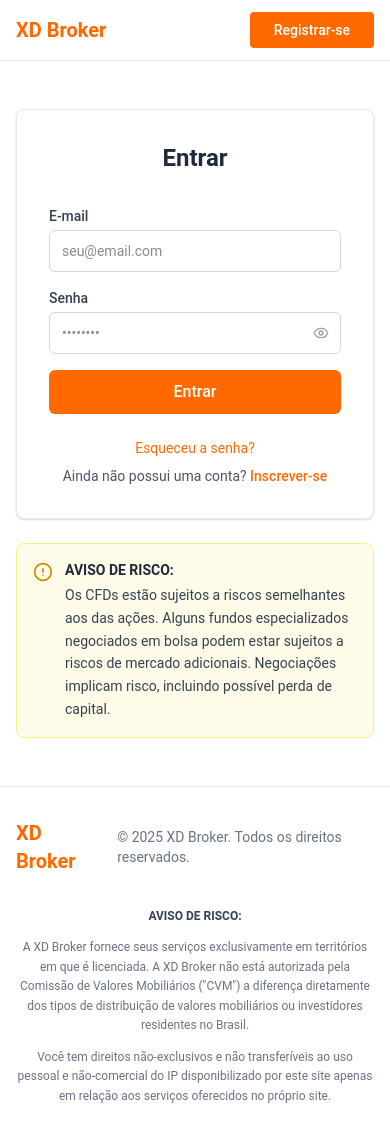
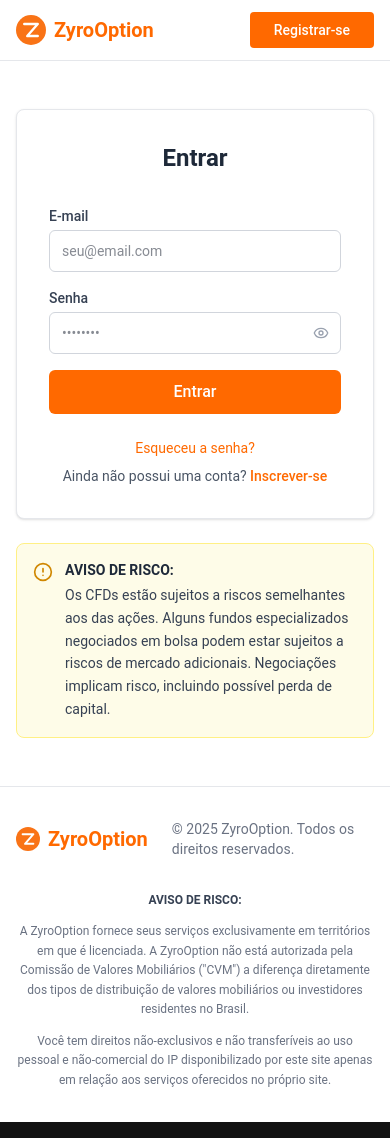
Before and after one commit to sampak9-design/nxt, a Next.js app: page / in a window 390 px wide. Built offline with nearby package versions, Linux system fonts and the light colour scheme.

Commit message:
rebrand: XD Broker → ZyroOption with Z logo

```diff
--- a/app/forgot-password/page.tsx
+++ b/app/forgot-password/page.tsx
@@ -1,11 +1,15 @@
 import Link from "next/link";
+import ZyroLogo from "@/components/ZyroLogo";
 
 export default function ForgotPasswordPage() {
   return (
     <div className="min-h-screen flex flex-col" style={{ background: "#fff", color: "#111" }}>
       <header className="bg-white border-b border-gray-200">
         <div className="container mx-auto px-4 py-3 flex items-center justify-between">
-          <span className="text-xl font-bold text-orange-500">XD Broker</span>
+          <div className="flex items-center gap-2">
+            <ZyroLogo size={28} />
+            <span className="text-xl font-bold text-orange-500">ZyroOption</span>
+          </div>
         </div>
       </header>
       <main className="flex-1 flex items-center justify-center px-4 py-12">
--- a/app/layout.tsx
+++ b/app/layout.tsx
@@ -2,8 +2,8 @@ import type { Metadata } from "next";
 import "./globals.css";
 
 export const metadata: Metadata = {
-  title: "XD Broker",
-  description: "XD Broker Trading Platform",
+  title: "ZyroOption",
+  description: "ZyroOption Trading Platform",
 };
 
 export default function RootLayout({
--- a/app/page.tsx
+++ b/app/page.tsx
@@ -1,6 +1,7 @@
 import Link from "next/link";
 import LoginForm from "@/components/LoginForm";
 import { AlertCircle } from "lucide-react";
+import ZyroLogo from "@/components/ZyroLogo";
 
 export default function LoginPage() {
   return (
@@ -9,7 +10,8 @@ export default function LoginPage() {
       <header className="bg-white border-b border-gray-200">
         <div className="container mx-auto px-4 py-3 flex items-center justify-between">
           <div className="flex items-center gap-2">
-            <span className="text-xl font-bold text-orange-500">XD Broker</span>
+            <ZyroLogo size={30} />
+            <span className="text-xl font-bold text-orange-500">ZyroOption</span>
           </div>
           <Link
             href="/register"
@@ -64,8 +66,11 @@ export default function LoginPage() {
         <div className="container mx-auto px-4">
           <div className="flex flex-col md:flex-row justify-between items-center gap-4">
             <div className="flex items-center gap-6">
-              <span className="text-xl font-bold text-orange-500">XD Broker</span>
-              <p className="text-sm text-gray-500">© 2025 XD Broker. Todos os direitos reservados.</p>
+              <div className="flex items-center gap-2">
+                <ZyroLogo size={24} />
+                <span className="text-xl font-bold text-orange-500">ZyroOption</span>
+              </div>
+              <p className="text-sm text-gray-500">© 2025 ZyroOption. Todos os direitos reservados.</p>
             </div>
           </div>
           <div className="mt-8 text-center text-xs text-gray-500 max-w-4xl mx-auto leading-relaxed">
@@ -73,8 +78,8 @@ export default function LoginPage() {
               <strong className="text-gray-700">AVISO DE RISCO:</strong>
             </p>
             <p className="mb-3">
-              A XD Broker fornece seus serviços exclusivamente em territórios em que é licenciada.
-              A XD Broker não está autorizada pela Comissão de Valores Mobiliários (&quot;CVM&quot;)
+              A ZyroOption fornece seus serviços exclusivamente em territórios em que é licenciada.
+              A ZyroOption não está autorizada pela Comissão de Valores Mobiliários (&quot;CVM&quot;)
               a diferença diretamente dos tipos de distribuição de valores mobiliários ou
               investidores residentes no Brasil.
             </p>
--- a/app/register/page.tsx
+++ b/app/register/page.tsx
@@ -1,12 +1,16 @@
 import Link from "next/link";
 import RegisterForm from "@/components/RegisterForm";
+import ZyroLogo from "@/components/ZyroLogo";
 
 export default function RegisterPage() {
   return (
     <div className="min-h-screen flex flex-col" style={{ background: "#fff", color: "#111" }}>
       <header className="bg-white border-b border-gray-200">
         <div className="container mx-auto px-4 py-3 flex items-center justify-between">
-          <span className="text-xl font-bold text-orange-500">XD Broker</span>
+          <div className="flex items-center gap-2">
+            <ZyroLogo size={28} />
+            <span className="text-xl font-bold text-orange-500">ZyroOption</span>
+          </div>
           <Link href="/" className="px-6 py-2 border border-orange-500 text-orange-500 font-medium rounded hover:bg-orange-50 transition-colors text-sm">
             Entrar
           </Link>
--- /dev/null
+++ b/components/ZyroLogo.tsx
@@ -0,0 +1,16 @@
+export default function ZyroLogo({ size = 32 }: { size?: number }) {
+  return (
+    <svg width={size} height={size} viewBox="0 0 40 40" fill="none" xmlns="http://www.w3.org/2000/svg">
+      {/* Background circle */}
+      <circle cx="20" cy="20" r="20" fill="#f97316" />
+      {/* Z shape */}
+      <path
+        d="M11 12h18l-14 16h14"
+        stroke="white"
+        strokeWidth="3.2"
+        strokeLinecap="round"
+        strokeLinejoin="round"
+      />
+    </svg>
+  );
+}
--- a/components/admin/AdminLayout.tsx
+++ b/components/admin/AdminLayout.tsx
@@ -42,7 +42,7 @@ export default function AdminLayout({ children, page, setPage }: Props) {
         <div className="flex items-center gap-2 px-4 h-14 border-b flex-shrink-0"
           style={{ borderColor: "rgba(255,255,255,0.06)" }}>
           {!collapsed && (
-            <span className="font-bold text-orange-500 text-base whitespace-nowrap">XD Admin</span>
+            <span className="font-bold text-orange-500 text-base whitespace-nowrap">ZyroOption Admin</span>
           )}
           <button
             onClick={() => setCollapsed(!collapsed)}
--- a/components/trade/TradeHeader.tsx
+++ b/components/trade/TradeHeader.tsx
@@ -5,6 +5,7 @@ import { X, Plus, Bell, ChevronDown } from "lucide-react";
 import type { Tab, ApiAsset, AccountType } from "./TradeLayout";
 import AssetPicker from "./AssetPicker";
 import ProfilePanel from "./ProfilePanel";
+import ZyroLogo from "@/components/ZyroLogo";
 
 interface Props {
   tabs: Tab[];
@@ -70,9 +71,10 @@ export default function TradeHeader({
         style={{ borderColor: "var(--color-border)", background: "var(--color-third)" }}
       >
         {/* Logo */}
-        <span className="text-lg font-bold text-orange-500 whitespace-nowrap flex-shrink-0 hidden md:block mr-1">
-          XD Broker
-        </span>
+        <div className="hidden md:flex items-center gap-2 flex-shrink-0 mr-1">
+          <ZyroLogo size={28} />
+          <span className="text-lg font-bold text-orange-500 whitespace-nowrap">ZyroOption</span>
+        </div>
 
         {/* Mobile: active asset button */}
         <button
@@ -277,7 +279,7 @@ export default function TradeHeader({
               className="w-full h-full flex items-center justify-center text-xs font-bold text-white"
               style={{ background: "linear-gradient(135deg,#f97316,#ea6c0a)" }}
             >
-              XD
+              Z
             </div>
           </button>
         </div>
```
